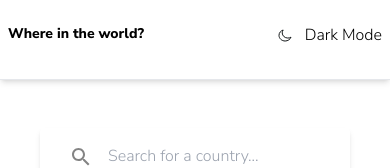
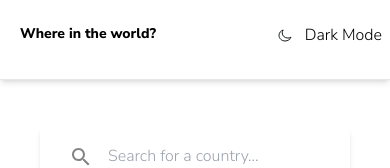
Before and after one commit to thevolcanomanishere/fementor-challenges-3, a React (Vite) app in the folder rest-countries-api/: page / in a window 390 px wide. Shown: the top 168 px of the page. Built offline with nearby package versions, Linux system fonts and the light colour scheme; what tailwind-children would draw is missing.

Commit message:
Add header padding on mobile

```diff
--- a/rest-countries-api/src/components/Header.tsx
+++ b/rest-countries-api/src/components/Header.tsx
@@ -11,7 +11,7 @@ const Header = () => {
   return (
     <header className="flex h-[80px] border-b w-full dark:border-[#2B3844] dark:bg-primaryDark shadow-md">
       <div className="flex flex-row w-full h-full justify-between py-[23px] sm:pl-[81px]">
-        <h1 className="text-black dark:text-white w-full pl-2 font-[900] text-[14px] sm:text-[18px] md:text-[24px] min-w-[135px]">
+        <h1 className="text-black dark:text-white w-full pl-2 font-[900] text-[14px] ml-3 sm:text-[18px] md:text-[24px] min-w-[135px]">
           Where in the world?
         </h1>
         {isDarkMode ? (
```
